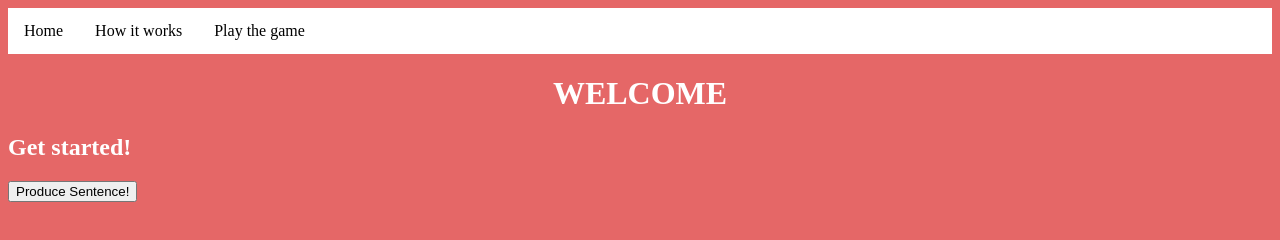
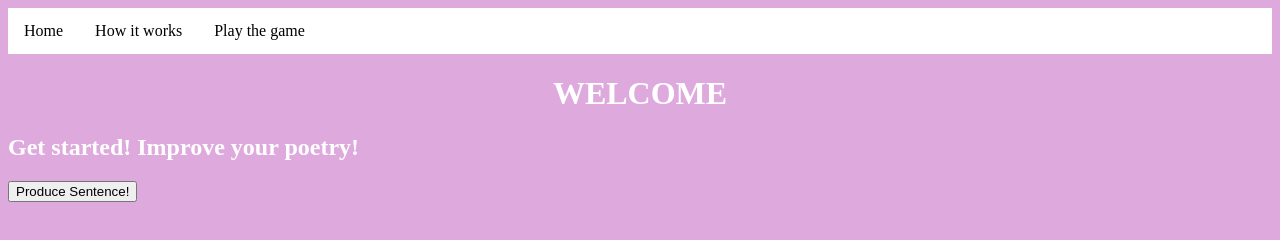
Before and after one commit to amelia-liston/CalHacksProject, a plain HTML site: page index.html in a window 1280 px wide. Drawn offline with Linux system fonts and the light colour scheme.

Commit message:
Changing background colors and concept

```diff
--- a/index.html
+++ b/index.html
@@ -20,7 +20,7 @@
         WELCOME
     </h1>
     <div>
-        <h2>Get started!</h2>
+        <h2>Get started! Improve your poetry!</h2>
         <button type="button">Produce Sentence!</button>
     </div>
 </body>
--- a/styles.css
+++ b/styles.css
@@ -1,5 +1,5 @@
 body{
-    background-color: #e56767;
+    background-color: #deaade;
 }
 
 h1{
@@ -28,7 +28,7 @@ li a{
 }
 
 li a:hover{
-    background-color: #111;
+    background-color: #cdcdcd;
 }
 
 div h2{
```
